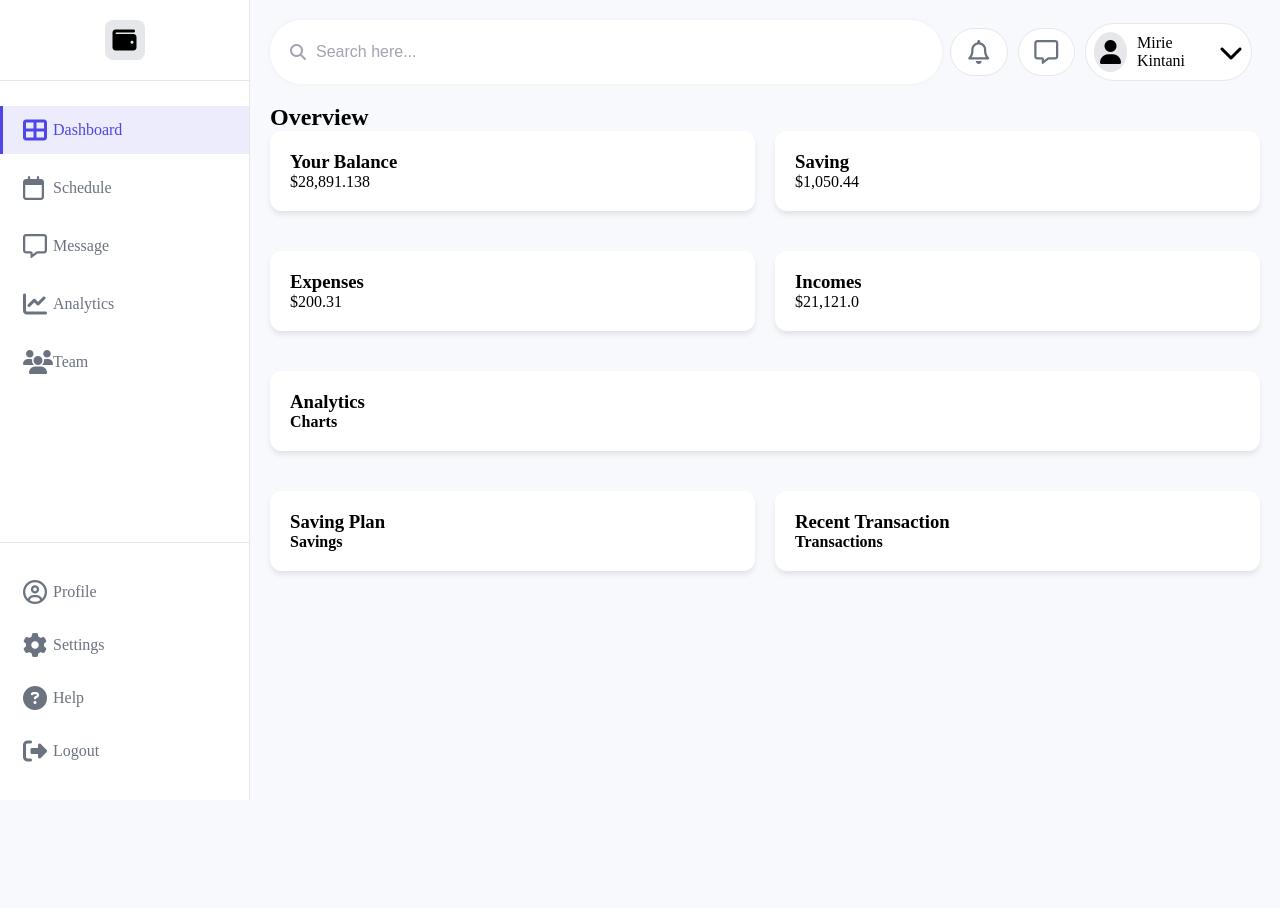
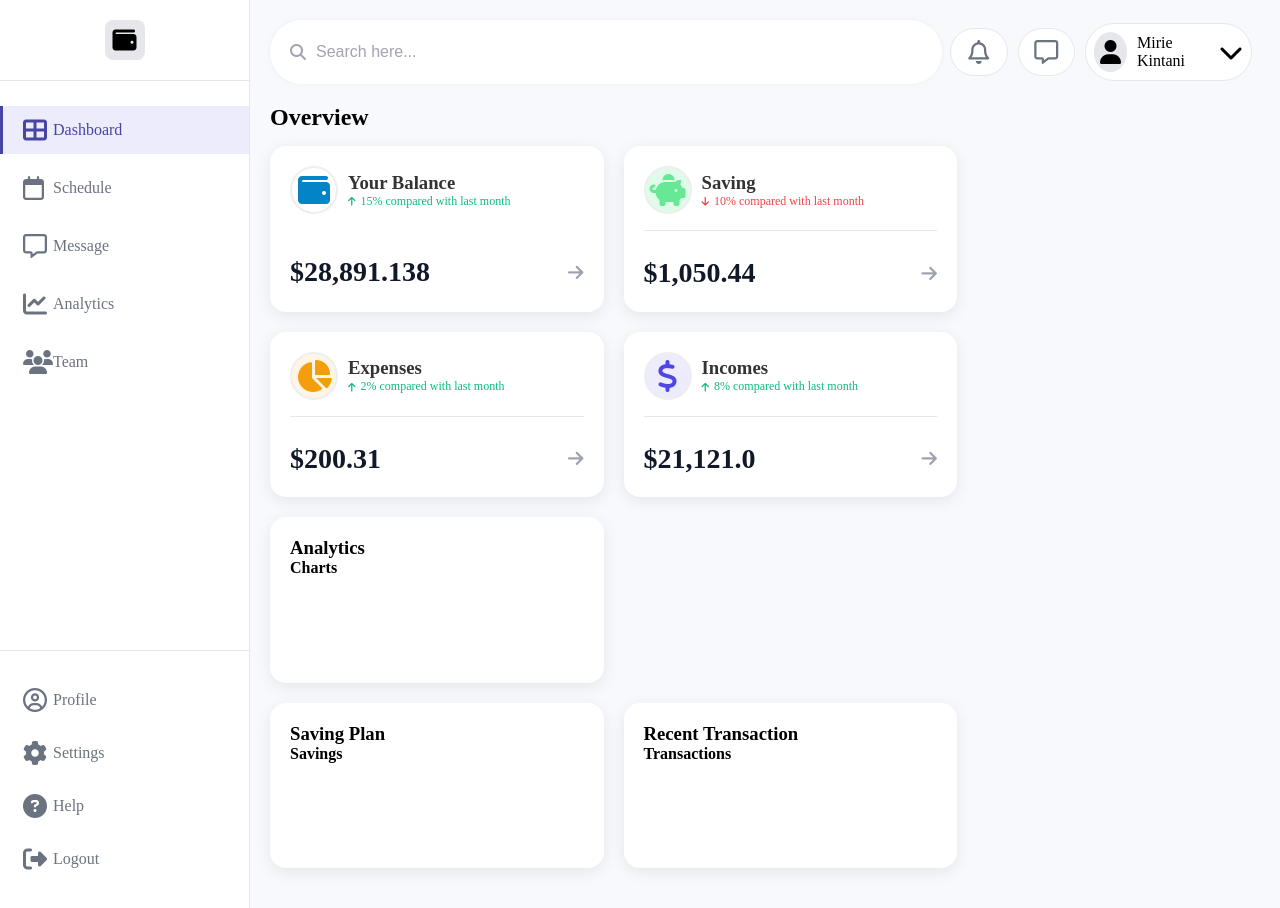
Before and after one commit to SubashJirel/frontend-challenge, a website built with Vite: page index.html in a window 1280 px wide. Before the commit the page ends 800 px from the top, so only its background shows below. Built offline with nearby package versions, Linux system fonts and the light colour scheme.

Commit message:
Implement dashboard card styles and layout

```diff
--- a/index.html
+++ b/index.html
@@ -93,24 +93,108 @@
         <!-- Balance and Saving Cards -->
         <div class="dashboard-row">
           <div class="card balance-card">
+            <div class="card-header">
+              <div class="card-title">
+                <div class="icon-circle balance-icon">
+                  <i class="fas fa-wallet"></i>
+                </div>
+                <div>
                   <h3>Your Balance</h3>
+                  <div class="stats stats-up">
+                    <i class="fas fa-arrow-up"></i>
+                    <span>15% compared with last month</span>
+                  </div>
+                </div>
+              </div>
+            </div>
+            <div class="divider"></div>
+            <div class="card-body">
               <div class="amount">$28,891.138</div>
+              <div class="arrow-icon">
+                <i class="fas fa-arrow-right"></i>
               </div>
+            </div>
+          </div>
+
           <div class="card saving-card">
+            <div class="card-header">
+              <div class="card-title">
+                <div class="icon-circle saving-icon">
+                  <i class="fas fa-piggy-bank"></i>
+                </div>
+                <div>
                   <h3>Saving</h3>
+                  <div class="stats stats-down">
+                    <i class="fas fa-arrow-down"></i>
+                    <span>10% compared with last month</span>
+                  </div>
+                </div>
+              </div>
+            </div>
+
+            <div class="divider"></div>
+
+            <div class="card-body">
               <div class="amount">$1,050.44</div>
+              <div class="arrow-icon">
+                <i class="fas fa-arrow-right"></i>
+              </div>
+            </div>
           </div>
         </div>
 
         <!-- Expenses and Incomes Cards -->
         <div class="dashboard-row">
-          <div class="card">
+          <div class="card expense-card">
+            <div class="card-header">
+              <div class="card-title">
+                <div class="icon-circle expense-icon">
+                  <i class="fas fa-chart-pie"></i>
+                </div>
+                <div>
                   <h3>Expenses</h3>
+                  <div class="stats stats-up">
+                    <i class="fas fa-arrow-up"></i>
+                    <span>2% compared with last month</span>
+                  </div>
+                </div>
+              </div>
+            </div>
+
+            <div class="divider"></div>
+
+            <div class="card-body">
               <div class="amount">$200.31</div>
+              <div class="arrow-icon">
+                <i class="fas fa-arrow-right"></i>
               </div>
-          <div class="card">
+            </div>
+          </div>
+
+          <div class="card income-card">
+            <div class="card-header">
+              <div class="card-title">
+                <div class="icon-circle income-icon">
+                  <i class="fas fa-dollar-sign"></i>
+                </div>
+                <div>
                   <h3>Incomes</h3>
+                  <div class="stats stats-up">
+                    <i class="fas fa-arrow-up"></i>
+                    <span>8% compared with last month</span>
+                  </div>
+                </div>
+              </div>
+            </div>
+
+            <div class="divider"></div>
+
+            <div class="card-body">
               <div class="amount">$21,121.0</div>
+              <div class="arrow-icon">
+                <i class="fas fa-arrow-right"></i>
+              </div>
+            </div>
           </div>
         </div>
 
--- a/src/style.css
+++ b/src/style.css
@@ -24,11 +24,13 @@ body {
 }
 
 .card {
-  background-color: #fff;
-  border-radius: 12px;
-  box-shadow: 0 4px 6px -1px rgba(0, 0, 0, 0.1);
+  border-radius: 16px;
+  box-shadow: 0 4px 16px rgba(0, 0, 0, 0.08);
   padding: 20px;
-  margin-bottom: 20px;
+  background-color: white;
+  max-width: 333.5px;
+  height: 165.5px;
+  transition: all 0.3s ease;
 }
 
 .dashboard-row {
@@ -82,9 +84,9 @@ body {
 }
 
 .menu-item.active {
-  color: #4f46e5;
+  color: #4745a4;
   background-color: rgba(79, 70, 229, 0.1);
-  border-left: 3px solid #4f46e5;
+  border-left: 3px solid #4745a4;
 }
 
 .menu-item:hover:not(.active) {
@@ -192,3 +194,165 @@ i {
   justify-content: center;
   overflow: hidden;
 }
+
+/* Card styles */
+.section-title {
+  display: flex;
+  justify-content: space-between;
+  align-items: center;
+  margin-bottom: 15px;
+}
+
+.see-all {
+  color: #4745a4;
+  text-decoration: none;
+  font-size: 14px;
+  font-weight: 500;
+}
+
+.balance-card {
+  display: flex;
+  flex-direction: column;
+  justify-content: space-between;
+}
+
+.card-header {
+  display: flex;
+  justify-content: space-between;
+  align-items: center;
+}
+
+.card-title {
+  display: flex;
+  align-items: center;
+  gap: 10px;
+  font-weight: 600;
+  font-size: 1rem;
+  color: #333;
+}
+
+.icon-circle {
+  background-color: #e0f2fe;
+  color: #0284c7;
+  border-radius: 50%;
+  padding: 10px;
+  display: flex;
+  justify-content: center;
+  align-items: center;
+}
+
+.balance-icon {
+  font-size: 1.2rem;
+}
+
+.stats {
+  font-size: 0.85rem;
+  color: #10b981;
+  display: flex;
+  align-items: center;
+  gap: 6px;
+  font-weight: 500;
+}
+
+.stats-up i {
+  color: #10b981;
+}
+
+.divider {
+  height: 1px;
+  background-color: #e5e7eb;
+  margin: 16px 0;
+}
+
+.card-body {
+  display: flex;
+  justify-content: space-between;
+  align-items: center;
+}
+
+.amount {
+  font-size: 1.6rem;
+  font-weight: bold;
+  color: #111827;
+}
+
+.arrow-icon i {
+  font-size: 1.1rem;
+  color: #9ca3af;
+  transition: transform 0.2s ease;
+}
+
+.card:hover .arrow-icon i {
+  transform: translateX(5px);
+}
+.icon-circle {
+  width: 48px;
+  height: 48px;
+  padding: 8px;
+  border-radius: 50%;
+  border: 2px solid #eeeeee;
+  display: flex;
+  align-items: center;
+  justify-content: center;
+}
+.icon-circle i {
+  font-size: 32px;
+}
+
+.balance-icon {
+  background-color: rgba(255, 255, 255, 0.2);
+}
+
+.saving-icon {
+  background-color: rgba(103, 232, 149, 0.2);
+  color: #67e895;
+}
+
+.expense-icon {
+  background-color: rgba(245, 158, 11, 0.1);
+  color: #f59e0b;
+}
+
+.income-icon {
+  background-color: rgba(79, 70, 229, 0.1);
+  color: #4f46e5;
+}
+
+.stats {
+  display: flex;
+  align-items: center;
+  gap: 5px;
+  font-size: 12px;
+}
+
+.stats-up {
+  color: #10b981;
+}
+
+.stats-down {
+  color: #ef4444;
+}
+
+.stats i {
+  font-size: 10px;
+}
+
+.amount {
+  font-size: 28px;
+  font-weight: 700;
+  margin: 10px 0;
+}
+
+.arrow-icon {
+  font-size: 20px;
+  cursor: pointer;
+}
+
+/* Add transition for hover effects */
+.card {
+  transition: transform 0.3s ease;
+}
+
+.card:hover {
+  transform: translateY(-5px);
+}
```
Lines whose indentation alone changed are shown as unchanged.
